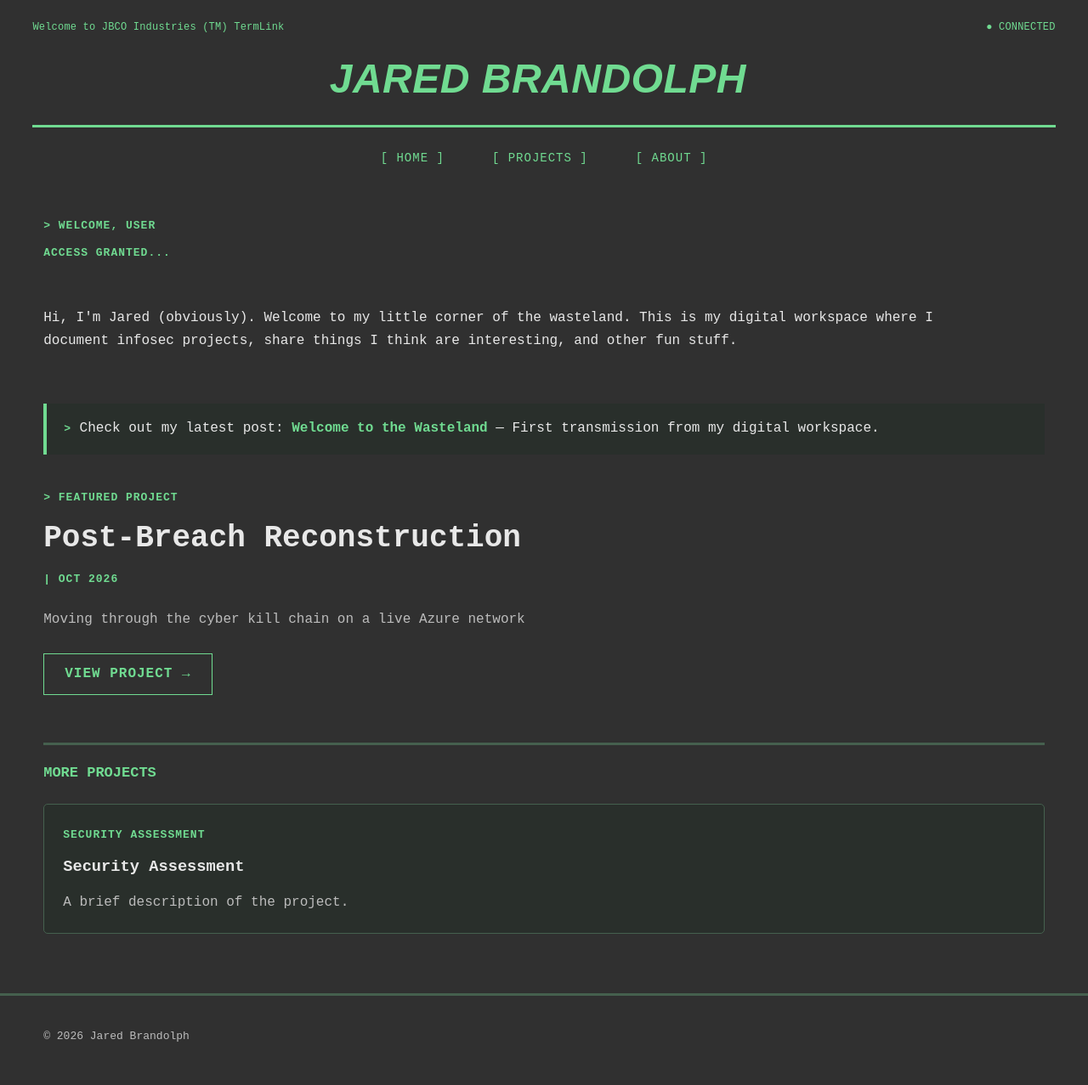
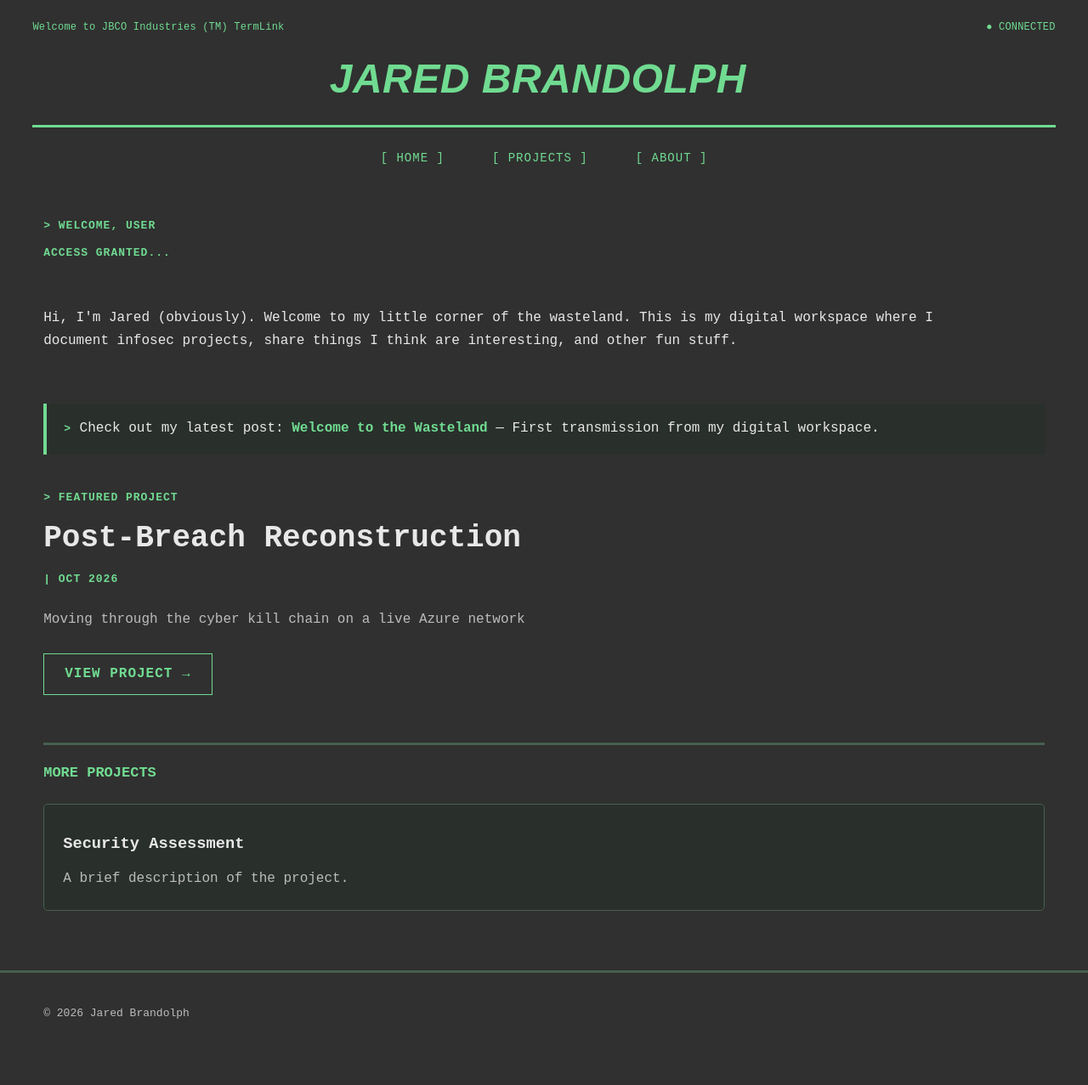
Before and after one commit to brandolphj/brandolphj.github.io, a Jekyll site: the page built from index.html, in a window 1280 px wide. Shown: the whole page at 85% size. Built offline with Jekyll 4.4.1, drawn with Linux system fonts in a browser that asks for light colours; some web fonts are replaced; after the commit the page ends 1250 px from its top, so only the background shows below that.

Commit message:
Remove category from security assessment document

```diff
--- a/_projects/security-assessment.md
+++ b/_projects/security-assessment.md
@@ -2,7 +2,6 @@
 report_number: "002"
 title: "Security Assessment"
 description: "A brief description of the project."
-category: "Security Assessment"
 tools:
   - Microsoft Defender
 ---
```
